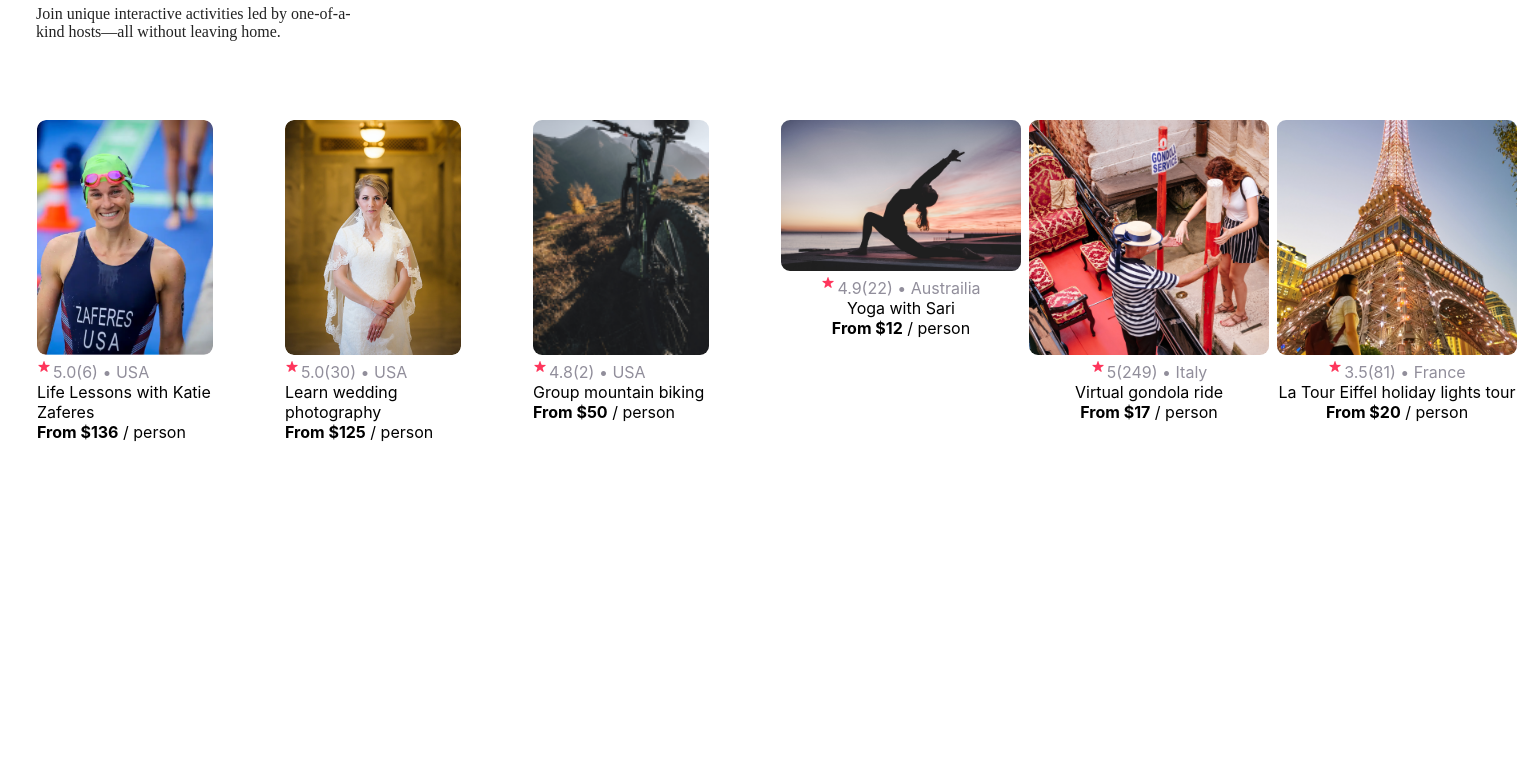
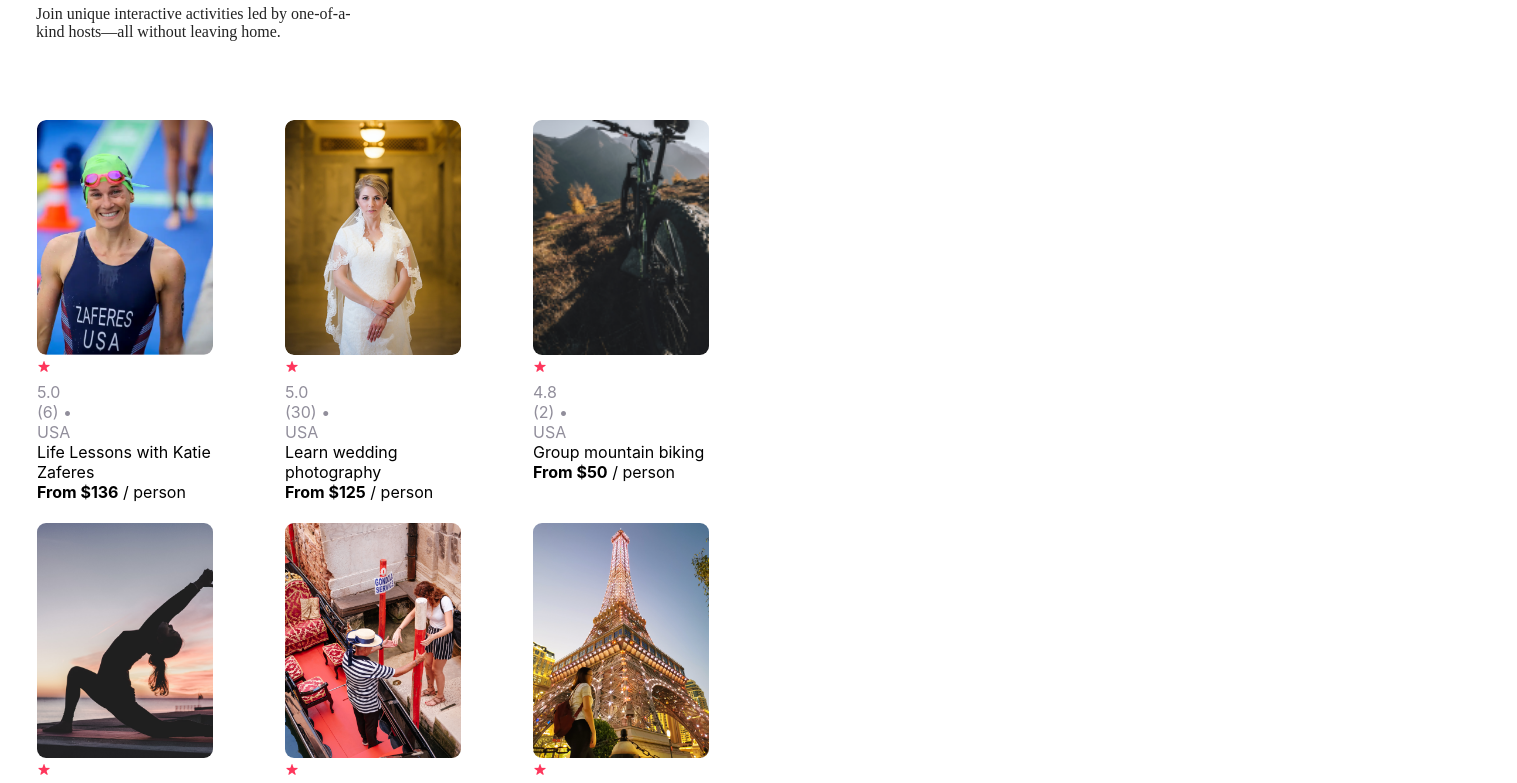
Before and after one commit to cvs181801/airbnb-experiences-clone, a React (Create React App) app: page / in a window 1280 px wide. Shown: the part 401-1184 px from the top of the page, 1517 px wide, since content can reach past the window. Before the commit the page ends 843 px from the top, so only its background shows below. Built offline with nearby package versions, Linux system fonts and the light colour scheme.

Commit message:
add margin bottom to featured cards

```diff
--- a/src/App.js
+++ b/src/App.js
@@ -22,7 +22,6 @@ function App() {
           <Featured
               src={featuredSwim}
               alt="featured Air BnB Experiences Swim"
-              className="featuredSwim"
               rating="5.0"
               numOfRatings="(6)"
               country="USA"
@@ -32,7 +31,6 @@ function App() {
           <Featured
               src={featuredWedding}
               alt="featured Air BnB Experiences Wedding"
-              className="featuredWed"
               rating="5.0"
               numOfRatings="(30)"
               country="USA"
@@ -42,7 +40,6 @@ function App() {
           <Featured
               src={featuredBike}
               alt="featured Air BnB Experiences Bike"
-              className="featuredBike"
               rating="4.8"
               numOfRatings="(2)"
               country="USA"
@@ -52,17 +49,15 @@ function App() {
           <Featured
               src={featuredYoga}
               alt="featured Air BnB Experiences Yoga"
-              className="featuredYoga"
               rating="4.9"
               numOfRatings="(22)"
-              country="Austrailia"
+              country="Australia"
               summary="Yoga with Sari"
               startingPrice="From $12"
           />
           <Featured
               src={featuredVenice}
               alt="featured Air BnB Experiences Venice"
-              className="featuredVenice"
               rating="5"
               numOfRatings="(249)"
               country="Italy"
@@ -72,7 +67,6 @@ function App() {
           <Featured
               src={featuredEiffel}
               alt="featured Air BnB Experiences Eiffel Tower"
-              className="featuredEiffel"
               rating="3.5"
               numOfRatings="(81)"
               country="France"
--- a/src/components/Featured.js
+++ b/src/components/Featured.js
@@ -5,7 +5,7 @@ export default function Featured(props) {
     console.log(props)
     return (
         <div
-            className={props.className}
+        className="featuredCard"
         >
             <img
                 src={props.src}
@@ -21,9 +21,9 @@ export default function Featured(props) {
             >
             </img>
 
-            <span className="grey">{props.rating}</span>
-            <span className="grey">{props.numOfRatings} • </span>
-            <span className="grey">{props.country}</span>
+            <p className="grey">{props.rating}</p>
+            <p className="grey">{props.numOfRatings} • </p>
+            <p><span className="grey">{props.country}</span></p>
             <p>{props.summary}</p>
             <p><span className="strong">{props.startingPrice}</span> / person</p>
         </div>
--- a/src/index.css
+++ b/src/index.css
@@ -90,43 +90,25 @@ top: 22px;
   top: 521px;
   margin: 0 auto;
   display: grid;
-  grid-template-columns: 15em minmax(15em, 20em) 15em minmax(15em, 20em) 15em minmax(15em, 20em);
-  grid-auto-flow: dense;
+  grid-template-columns: 15em 15em 15em;
+  grid-template-rows: 1fr 1fr 1fr;
   grid-gap: .5em;
 }
 
-.featuredSwim {
+.featuredCard {
   width: 176px;
   height: 235px;
   border-radius: 9px;
   text-align: left;
-  grid-column: 1/1;
-}
-
-.featuredWed {
-  width: 176px;
-  height: 235px;
-  border-radius: 9px;
-  text-align: left;
-  grid-column: 2/2;
-}
-
-.featuredBike {
-  width: 176px;
-  height: 235px;
-  border-radius: 9px;
-  text-align: left;
-  grid-column: 3/3;
+  margin-bottom: 10em;
 }
 
 .featuredImg {
   object-fit: cover;
   width: 100%;
-  max-height: 235px;
+  height: 235px;
   border-radius: 9px;
 }
-
-
 
 .grey {
   color: #918E9B;
```
